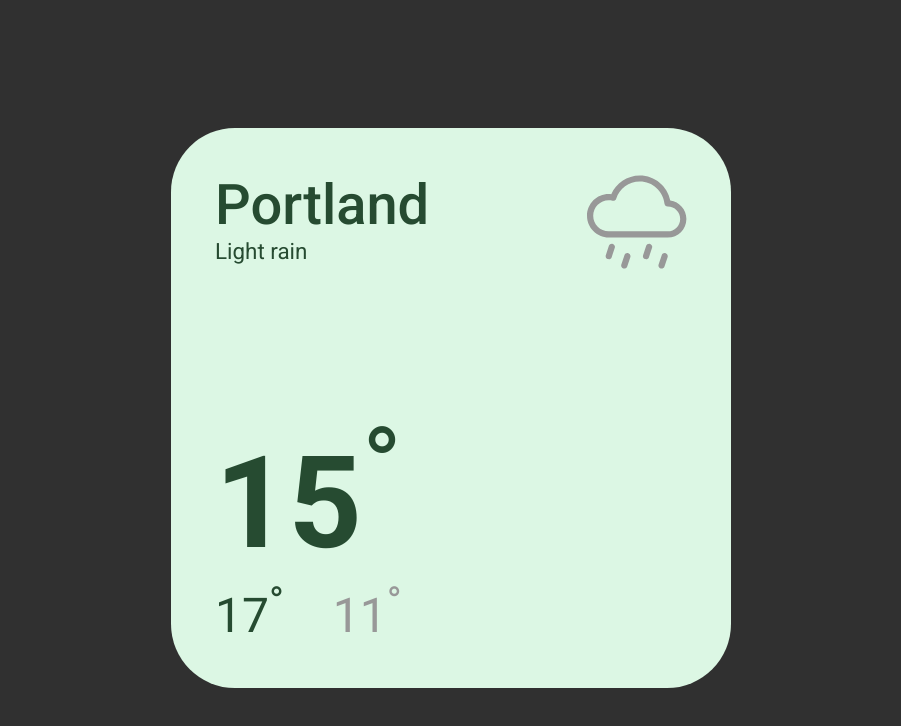
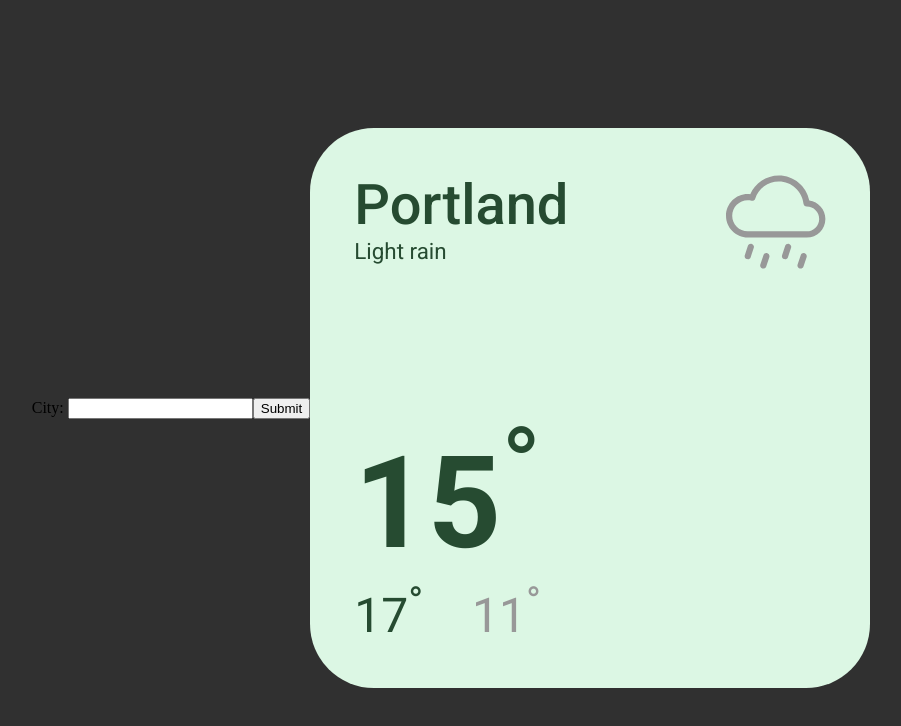
Before and after one commit to henryppercy/weather-widget, a React (Vite) app: page / in a window 1280 px wide. Shown: the top 726 px of the page, without its empty margins (189-1090 px from the left). Built offline with nearby package versions, Linux system fonts and the light colour scheme.

Commit message:
Included form component amd submit handler for the form

```diff
--- a/src/App.tsx
+++ b/src/App.tsx
@@ -1,10 +1,20 @@
 import './App.scss'
 import WeatherWidget from './Components/WeatherWidget'
+import WeatherForm from './Components/WeatherForm'
+import React, { useState } from 'react'
 
 function App() {
+  const [cityState, setCityState] = useState('');
+
+  const handleSubmit = (e: React.FormEvent) => {
+    e.preventDefault();
+    setCityState(e.target.city.value)
+  }
+
   return (
     <div className="App">
-        <WeatherWidget></WeatherWidget>
+      <WeatherForm handleSubmit={handleSubmit} />
+      <WeatherWidget city={cityState} />
     </div>
   )
 }
```
